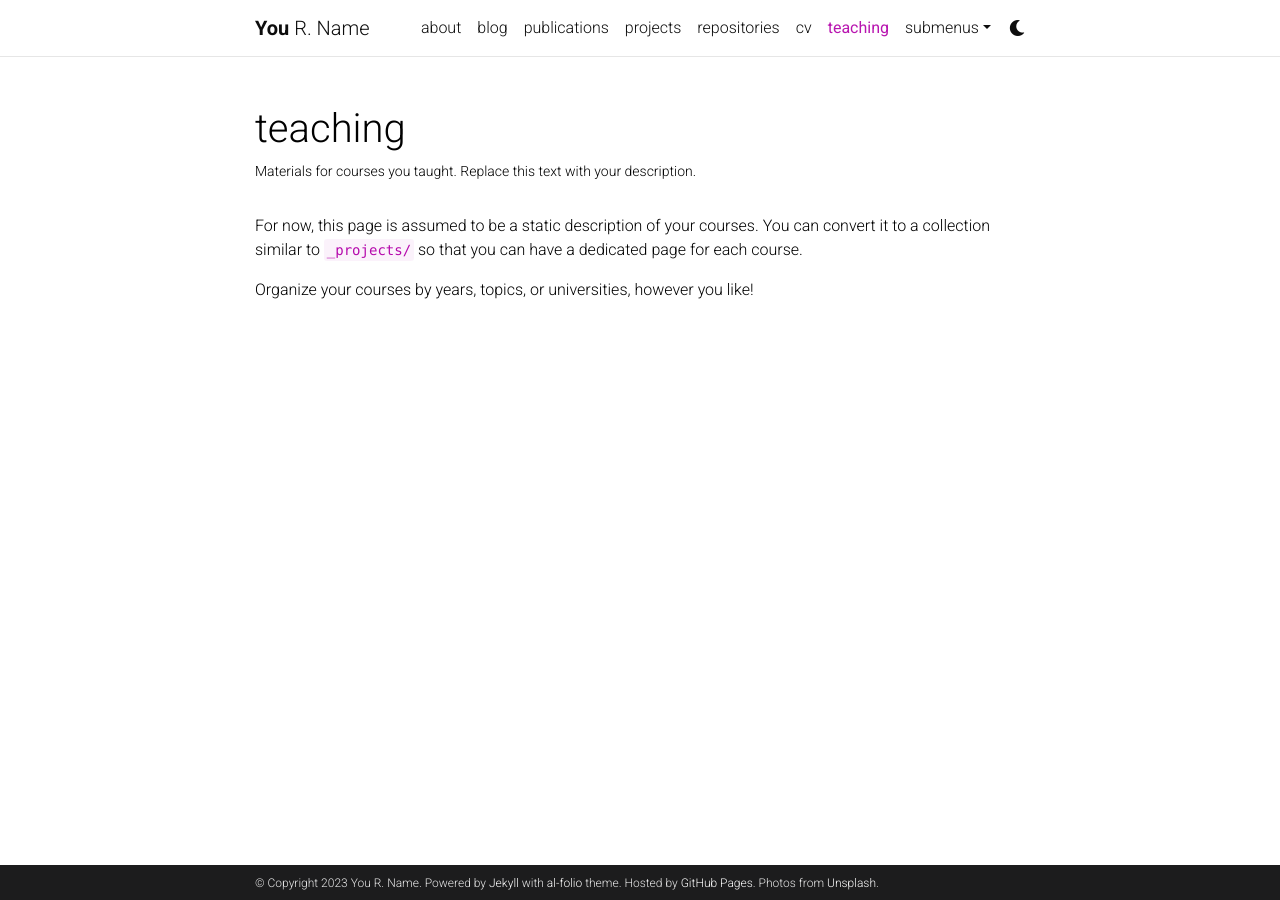
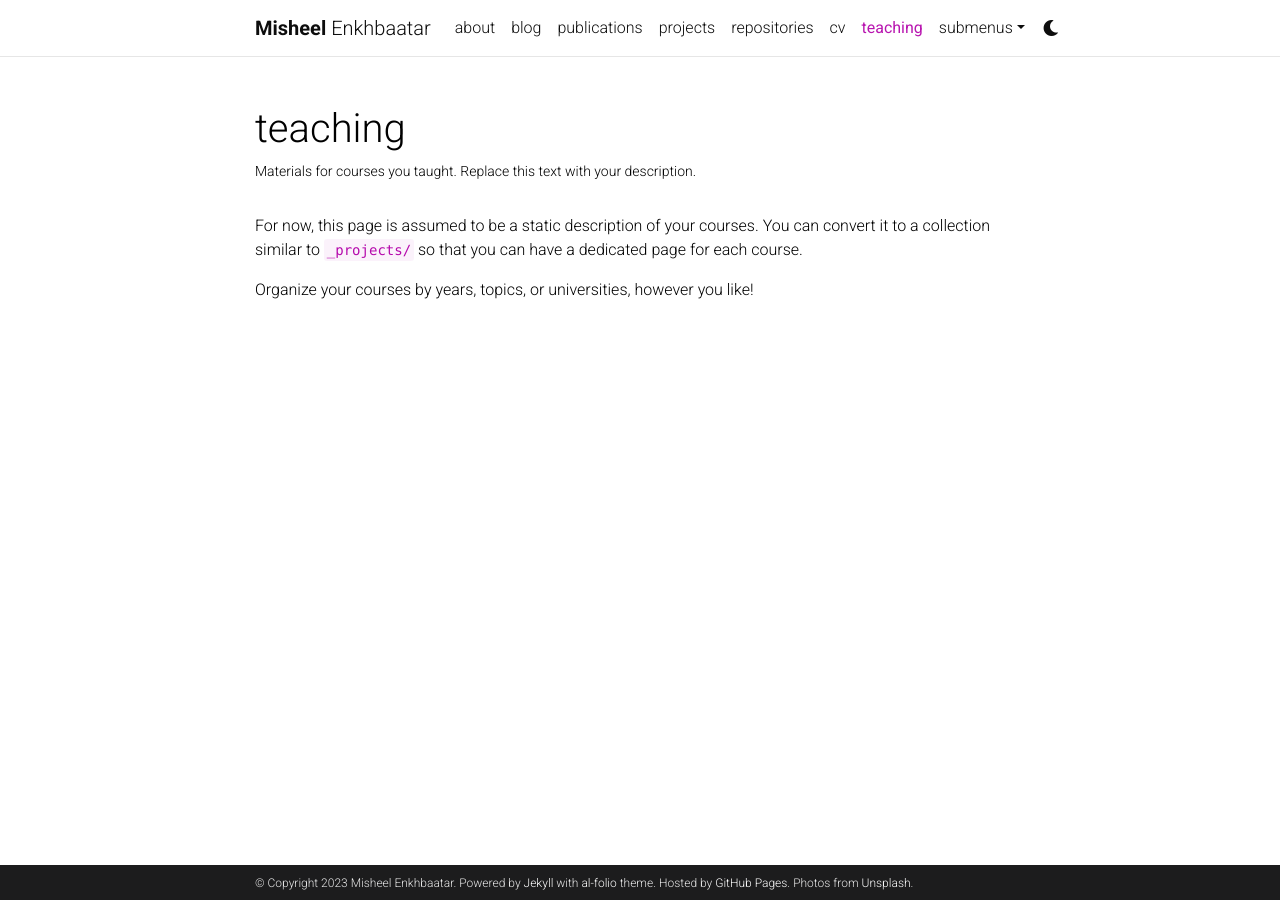
Before and after one commit to misheelen/misheelen.github.io, a Jekyll site: the page built from _pages/teaching.md, in a window 1280 px wide. Built offline with Jekyll 4.4.1, drawn with Linux system fonts in a browser that asks for light colours; comment, search, counter and statistics services are not loaded; a style sheet for code colours, icons or effects is not loaded.

Commit message:
main name has changed

```diff
--- a/_config.yml
+++ b/_config.yml
@@ -3,9 +3,9 @@
 # -----------------------------------------------------------------------------
 
 title: blank # the website title (if blank, full name will be used instead)
-first_name: You
-middle_name: R.
-last_name: Name
+first_name: Misheel
+middle_name:
+last_name: Enkhbaatar
 email: you@example.com
 description: > # the ">" symbol means to ignore newlines until "footer_text:"
   A simple, whitespace theme for academics. Based on [*folio](https://github.com/bogoli/-folio) design.
```
